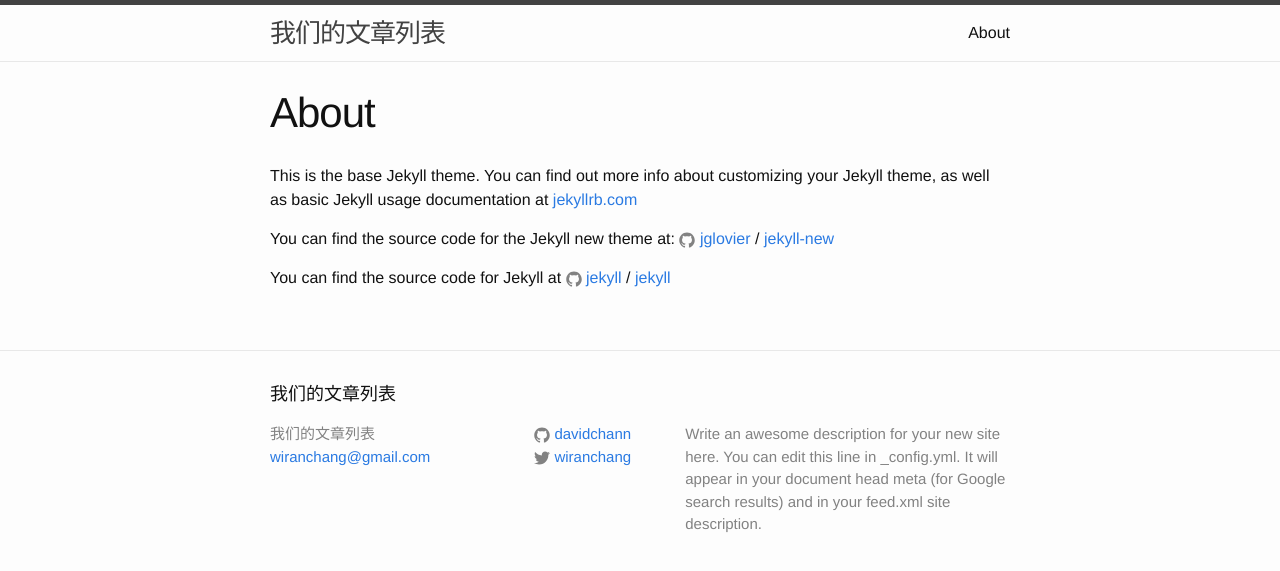
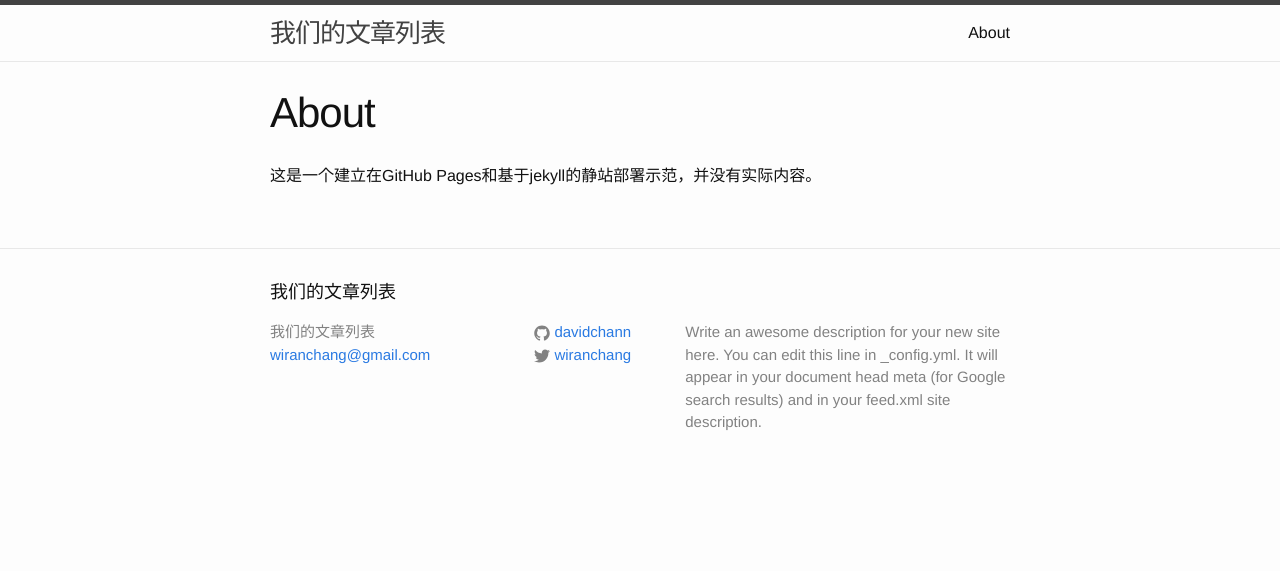
Before and after one commit to iwiran/jekyll-demo, a Jekyll site: the page built from about.md, in a window 1280 px wide. Shown: the top 571 px of the page. Built offline with Jekyll 4.4.1, drawn with Linux system fonts in a browser that asks for light colours.

Commit message:
Update about.md

```diff
--- a/about.md
+++ b/about.md
@@ -4,12 +4,4 @@ title: About
 permalink: /about/
 ---
 
-This is the base Jekyll theme. You can find out more info about customizing your Jekyll theme, as well as basic Jekyll usage documentation at [jekyllrb.com](http://jekyllrb.com/)
-
-You can find the source code for the Jekyll new theme at:
-{% include icon-github.html username="jglovier" %} /
-[jekyll-new](https://github.com/jglovier/jekyll-new)
-
-You can find the source code for Jekyll at
-{% include icon-github.html username="jekyll" %} /
-[jekyll](https://github.com/jekyll/jekyll)
+这是一个建立在GitHub Pages和基于jekyll的静站部署示范，并没有实际内容。
```
